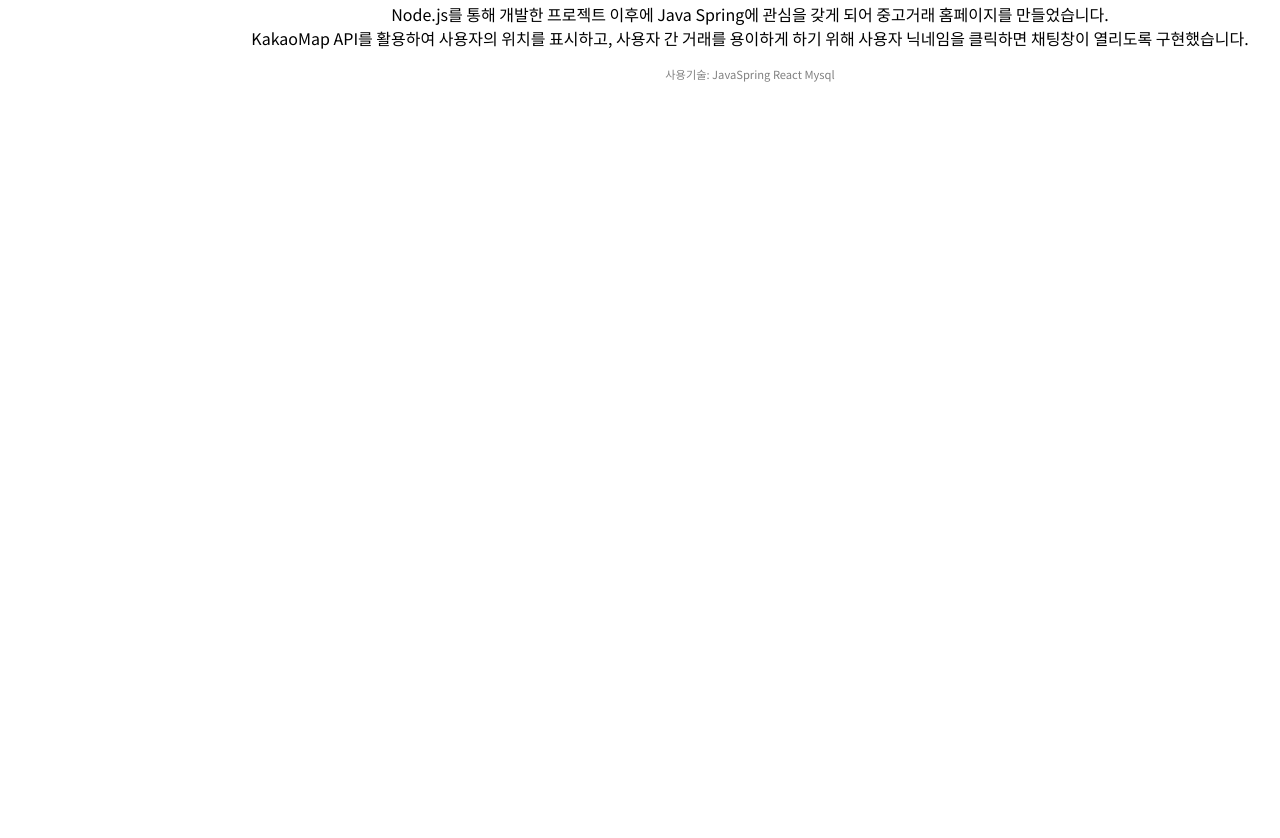
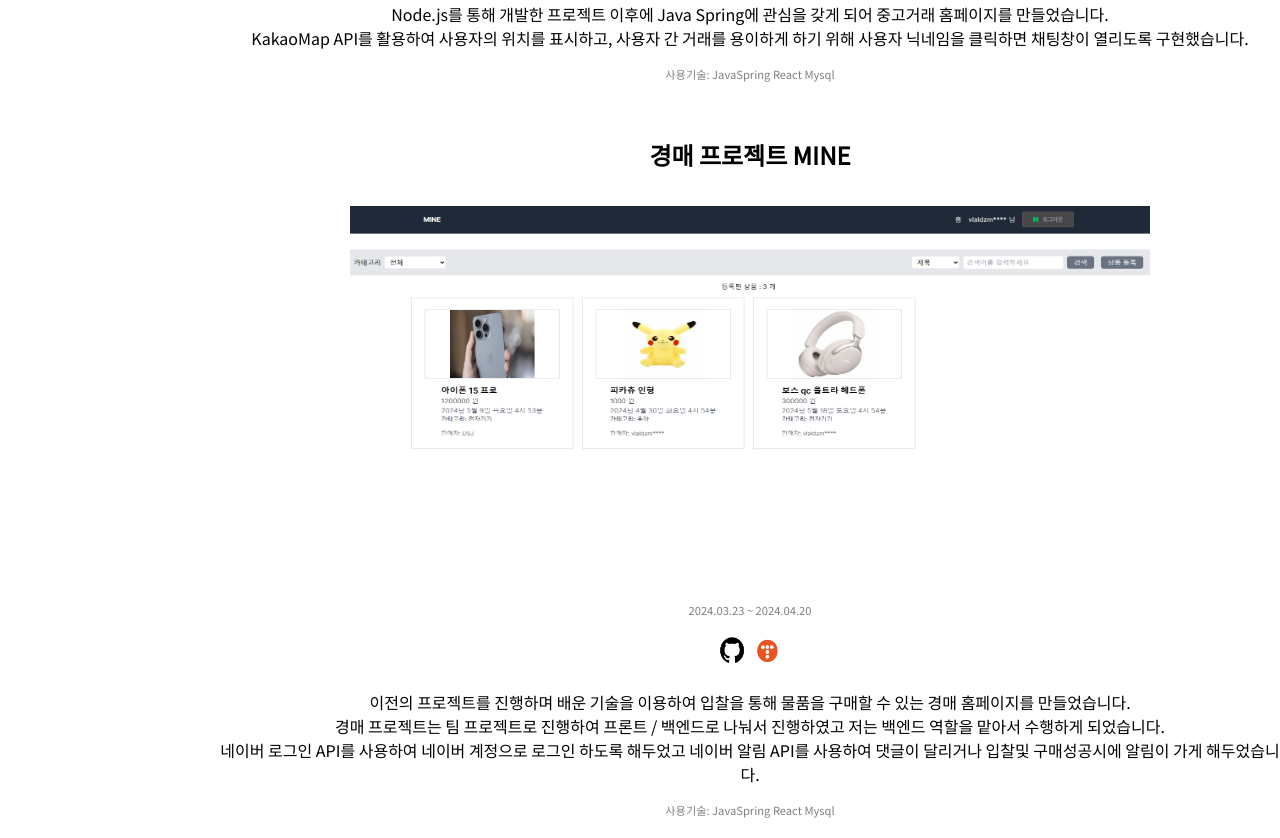
Before and after one commit to Cjxisia/portfolio, a React (Create React App) app: page / in a window 1280 px wide. Shown: the part 3420-4258 px from the top of the page. Before the commit the page ends 3522 px from the top, so only its background shows below. Built offline with nearby package versions, Linux system fonts and the light colour scheme.

Commit message:
portpolio

```diff
--- a/src/Component/MainComponent.js
+++ b/src/Component/MainComponent.js
@@ -9,6 +9,7 @@
 import pubchat from '../images/pubchat.png'
 import community from '../images/community.png'
 import usedmarket from '../images/usedmarket.png'
+import mine from '../images/Mine.png'
 
 function MainComponent() {
   const [currentSection, setCurrentSection] = useState('about');
@@ -144,7 +145,7 @@
               <a href="https://eatingmouse.tistory.com/2" target="_blank" rel="noopener noreferrer">
                 <img src={tstoryimage} alt="My Tstory" style={{ width: '35px', height: '35px' }} />
               </a>
-            </p>
+          </p>
           <p>Node.js를 처음 배운 후, 여러 명의 사용자가 한 곳에서 채팅할 수 있는 웹사이트를 개발했습니다. <br></br>
           이 웹사이트는 사용자들 간의 소통과 정보 공유를 목적으로 제작되었으며<br></br>
           사용자들이 소통 중에 필요한 정보를 쉽게 찾을 수 있도록 네이버 검색 API를 통해 네이버 검색 기능도 추가했습니다.</p>
@@ -161,7 +162,7 @@
               <a href="https://eatingmouse.tistory.com/8" target="_blank" rel="noopener noreferrer">
                 <img src={tstoryimage} alt="My Tstory" style={{ width: '35px', height: '35px' }} />
               </a>
-            </p>
+          </p>
           <p>Node.js에 어느정도 익숙해진 후에 개발한 프로젝트로 Mysql과 연동시켜 특정 주제에 관한 커뮤니티를 만들 수 있도록 하고 <br></br>
           글을 작성하고 댓글을 달면서 소통할 수 있는 사이트를 만들었습니다.</p>
           <p style={{fontSize:'0.7rem', color:'gray'}}>사용기술: Node.js Express Mysql</p>
@@ -177,9 +178,26 @@
               <a href="https://eatingmouse.tistory.com/19" target="_blank" rel="noopener noreferrer">
                 <img src={tstoryimage} alt="My Tstory" style={{ width: '35px', height: '35px' }} />
               </a>
-            </p>
+          </p>
           <p>Node.js를 통해 개발한 프로젝트 이후에 Java Spring에 관심을 갖게 되어 중고거래 홈페이지를 만들었습니다.
             <br></br>KakaoMap API를 활용하여 사용자의 위치를 표시하고, 사용자 간 거래를 용이하게 하기 위해 사용자 닉네임을 클릭하면 채팅창이 열리도록 구현했습니다.</p>
+          <p style={{fontSize:'0.7rem', color:'gray'}}>사용기술: JavaSpring React Mysql </p>
+          <br></br>
+          <h2>경매 프로젝트 MINE</h2>
+          <br></br>
+          <img src = {mine} style={{height:'380px', width:'800px'}}></img>
+          <p style={{fontSize:'0.7rem', color:'gray'}}>2024.03.23 ~ 2024.04.20</p>
+          <p>
+              <a href="https://github.com/team-mine" target="_blank" rel="noopener noreferrer">
+                <img src={githubimage} alt="My Github" style={{ width: '35px', height: '35px' }} />
+              </a>
+              <a href="https://eatingmouse.tistory.com/35" target="_blank" rel="noopener noreferrer">
+                <img src={tstoryimage} alt="My Tstory" style={{ width: '35px', height: '35px' }} />
+              </a>
+          </p>
+          <p>이전의 프로젝트를 진행하며 배운 기술을 이용하여 입찰을 통해 물품을 구매할 수 있는 경매 홈페이지를 만들었습니다.
+            <br></br>경매 프로젝트는 팀 프로젝트로 진행하여 프론트 / 백엔드로 나눠서 진행하였고 저는 백엔드 역할을 맡아서 수행하게 되었습니다.
+            <br></br>네이버 로그인 API를 사용하여 네이버 계정으로 로그인 하도록 해두었고 네이버 알림 API를 사용하여 댓글이 달리거나 입찰및 구매성공시에 알림이 가게 해두었습니다.</p>
           <p style={{fontSize:'0.7rem', color:'gray'}}>사용기술: JavaSpring React Mysql </p>
         </section>
       </div>
```
Also changed, not shown: src/images/Mine.png (added), 1 other file (tests, documents, lock files or other folders).
